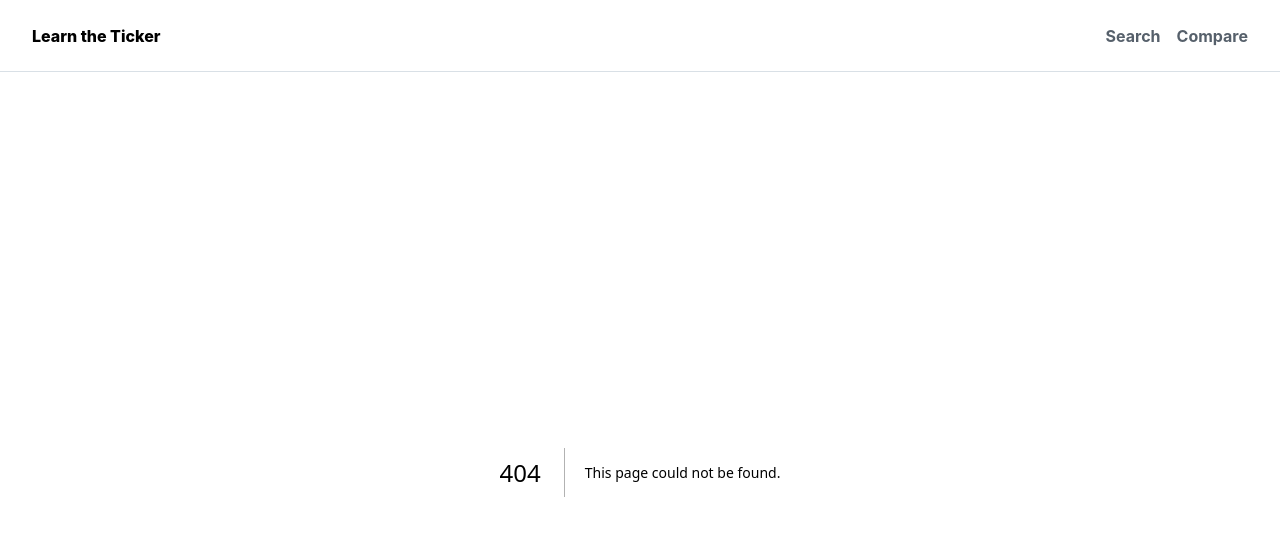
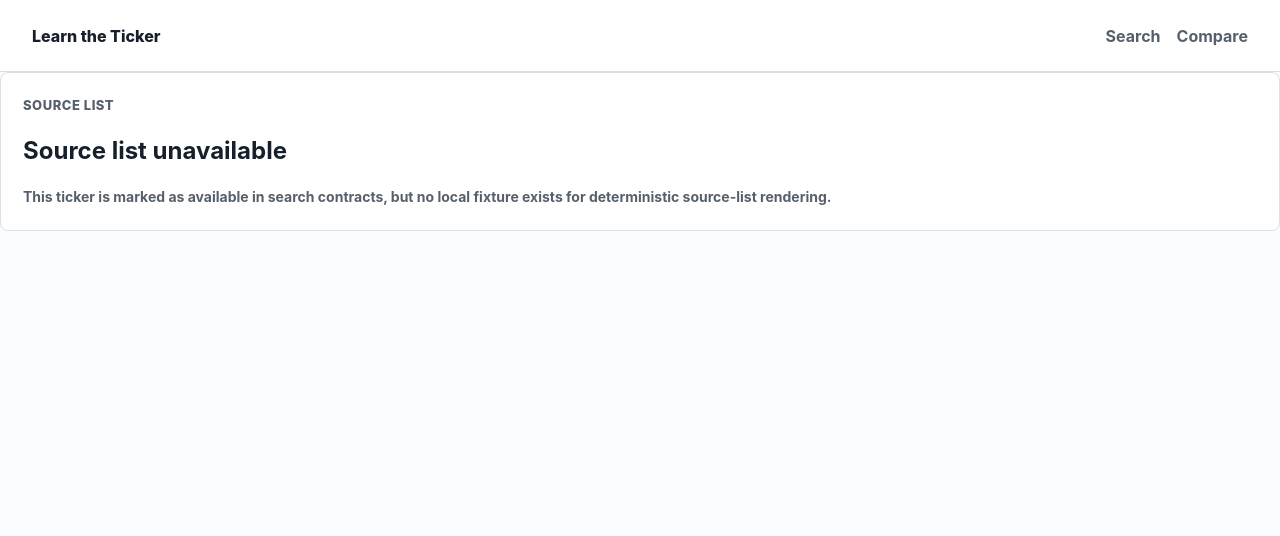
Before and after one commit to doyleyeh/learn-the-ticker, a Next.js app in the folder apps/web/: page /assets/1/sources in a window 1280 px wide. Before the commit this address had no page. Shown: the top 536 px of the page. Built offline with nearby package versions, Linux system fonts and the light colour scheme.

Commit message:
feat(T-054): align unsupported and unavailable source-list empty states with backend support-state contracts
Run ID: 20260423T224910Z

Quality gate: passed

```diff
--- /dev/null
+++ b/apps/web/app/assets/[ticker]/sources/page.tsx
@@ -0,0 +1,144 @@
+import { AssetHeader } from "../../../../components/AssetHeader";
+import {
+  SourceDrawer,
+  sourceDrawerStateFromFreshnessState,
+  sourceDrawerStateFromSupportState,
+  type SourceDrawerState
+} from "../../../../components/SourceDrawer";
+import { resolveLocalSearchResponse } from "../../../../lib/search";
+import {
+  assetFixtures,
+  getAssetFixture,
+  getCitationContextsForSource,
+  toSourceDrawerDocument
+} from "../../../../lib/fixtures";
+
+type AssetSourcesPageProps = {
+  params: Promise<{
+    ticker: string;
+  }>;
+};
+
+function sourceListStateFromSearch(status: string) {
+  if (status === "supported") {
+    return "available";
+  }
+  if (status === "ingestion_needed") {
+    return "eligible_not_cached";
+  }
+  if (status === "unsupported") {
+    return "unsupported";
+  }
+  if (status === "out_of_scope") {
+    return "out_of_scope";
+  }
+  return sourceDrawerStateFromSupportState(status);
+}
+
+function sourceListUnavailableMessage(state: SourceDrawerState) {
+  if (state === "unsupported") {
+    return "No source metadata is rendered because this ticker is recognized as unsupported in the current MVP scope.";
+  }
+  if (state === "out_of_scope") {
+    return "No source metadata is rendered because this ticker is outside the Top-500 manifest-backed support scope.";
+  }
+  if (state === "unknown") {
+    return "No source metadata is rendered because this ticker is unknown in local deterministic data.";
+  }
+  if (state === "eligible_not_cached") {
+    return "No source metadata is rendered because this ticker is eligible but not locally cached yet.";
+  }
+  if (state === "unavailable") {
+    return "No source metadata is rendered because the local source pack is currently unavailable.";
+  }
+  if (state === "partial") {
+    return "No source metadata is rendered because source coverage is still partial for this local view.";
+  }
+  if (state === "stale") {
+    return "No source metadata is rendered from a stale support state in this fallback source-list path.";
+  }
+  if (state === "insufficient_evidence") {
+    return "No source metadata is rendered because local evidence is insufficient for source-list output.";
+  }
+  return "No source metadata is rendered for this source-list state.";
+}
+
+export function generateStaticParams() {
+  return Object.keys(assetFixtures).map((ticker) => ({ ticker }));
+}
+
+export default async function AssetSourcesPage({ params }: AssetSourcesPageProps) {
+  const { ticker } = await params;
+  const search = resolveLocalSearchResponse(ticker);
+  const searchState = sourceListStateFromSearch(search.state.status);
+  const asset = getAssetFixture(ticker);
+  const listState: SourceDrawerState = asset && searchState === "available" ? "available" : searchState;
+
+  if (listState === "available" && !asset) {
+    return (
+      <main>
+        <section className="plain-panel" data-source-list-state="available" data-source-list-asset={ticker}>
+          <div className="section-heading">
+            <p className="eyebrow">Source list</p>
+            <h1>Source list unavailable</h1>
+          </div>
+          <p className="source-gap-note">
+            This ticker is marked as available in search contracts, but no local fixture exists for deterministic source-list rendering.
+          </p>
+        </section>
+      </main>
+    );
+  }
+
+  if (listState !== "available" || !asset) {
+    return (
+      <main>
+        <section className="plain-panel" data-source-list-state={listState} data-source-list-asset={ticker}>
+          <div className="section-heading">
+            <p className="eyebrow">Source list</p>
+            <h1>{ticker.toUpperCase()} source-list view</h1>
+          </div>
+          <p className="source-gap-note" data-source-list-unsupported>{sourceListUnavailableMessage(listState)}</p>
+        </section>
+      </main>
+    );
+  }
+
+  const drawerSources = asset.sourceDocuments.map(toSourceDrawerDocument);
+
+  return (
+    <main>
+      <AssetHeader asset={asset} />
+      <section className="plain-panel" data-source-list-state={listState} data-source-list-asset={asset.ticker}>
+        <div className="section-heading">
+          <p className="eyebrow">Source list</p>
+          <h1>Source list for {asset.ticker}</h1>
+        </div>
+        <p className="source-gap-note">Source list entries include source metadata and allowed excerpts from the local evidence pack.</p>
+      </section>
+      <section className="plain-panel" aria-label="Source list entries">
+        {drawerSources.length === 0 ? (
+          <p className="source-gap-note" data-source-list-empty-state>
+            No source documents are available for this supported fixture in source-list mode.
+          </p>
+        ) : (
+          drawerSources.map((source) => {
+            const sourceContexts = getCitationContextsForSource(asset, source.source_document_id);
+            return (
+              <SourceDrawer
+                key={source.source_document_id}
+                source={source}
+                claim={
+                  sourceContexts[0]?.claimContext ??
+                  `${source.title} is included in this supported deterministic source list.`
+                }
+                contexts={sourceContexts}
+                drawerState={sourceDrawerStateFromFreshnessState(source.freshness_state)}
+              />
+            );
+          })
+        )}
+      </section>
+    </main>
+  );
+}
--- a/apps/web/components/SourceDrawer.tsx
+++ b/apps/web/components/SourceDrawer.tsx
@@ -1,6 +1,6 @@
 import type { CitationContext, SourceDrawerSourceDocument } from "../lib/fixtures";
 
-type SourceDrawerState =
+export type SourceDrawerState =
   | "available"
   | "unsupported"
   | "out_of_scope"
@@ -11,6 +11,62 @@ type SourceDrawerState =
   | "partial"
   | "unavailable"
   | "insufficient_evidence";
+
+export function sourceDrawerStateFromSupportState(supportState: string): SourceDrawerState {
+  if (supportState === "supported") {
+    return "available";
+  }
+  if (supportState === "unsupported") {
+    return "unsupported";
+  }
+  if (supportState === "out_of_scope") {
+    return "out_of_scope";
+  }
+  if (supportState === "eligible_not_cached") {
+    return "eligible_not_cached";
+  }
+  if (supportState === "unknown") {
+    return "unknown";
+  }
+  if (supportState === "deleted") {
+    return "deleted";
+  }
+  if (supportState === "stale") {
+    return "stale";
+  }
+  if (supportState === "partial") {
+    return "partial";
+  }
+  if (supportState === "unavailable") {
+    return "unavailable";
+  }
+  if (supportState === "insufficient_evidence") {
+    return "insufficient_evidence";
+  }
+  return "unknown";
+}
+
+export function sourceDrawerStateFromFreshnessState(freshnessState: string): SourceDrawerState {
+  if (freshnessState === "fresh") {
+    return "available";
+  }
+  if (freshnessState === "stale") {
+    return "stale";
+  }
+  if (freshnessState === "unknown") {
+    return "unknown";
+  }
+  if (freshnessState === "unavailable") {
+    return "unavailable";
+  }
+  if (freshnessState === "partial") {
+    return "partial";
+  }
+  if (freshnessState === "insufficient_evidence") {
+    return "insufficient_evidence";
+  }
+  return "unknown";
+}
 
 type SourceDrawerProps = {
   source: SourceDrawerSourceDocument;
```
Also changed, not shown: 2 other files (tests, documents, lock files or other folders).
